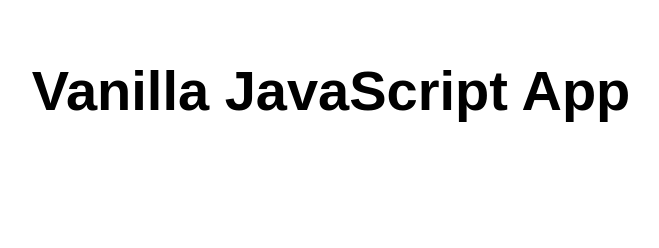
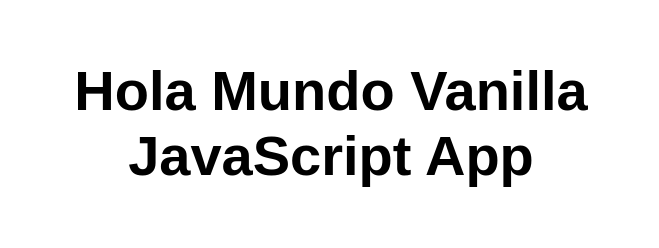
Before and after one commit to josecasas-cmyk/mi-primer-app-josecasas, a website: page src/index.html in a window 1280 px wide. Shown: the whole page, without its empty margins (309-968 px from the left). Drawn offline with Linux system fonts and the light colour scheme.

Commit message:
//primer cambio

```diff
--- a/src/index.html
+++ b/src/index.html
@@ -10,7 +10,7 @@
 
 <body>
   <main>
-    <h1>Vanilla JavaScript App</h1>
+    <h1>Hola Mundo Vanilla JavaScript App</h1>
   </main>
 </body>
 
```
